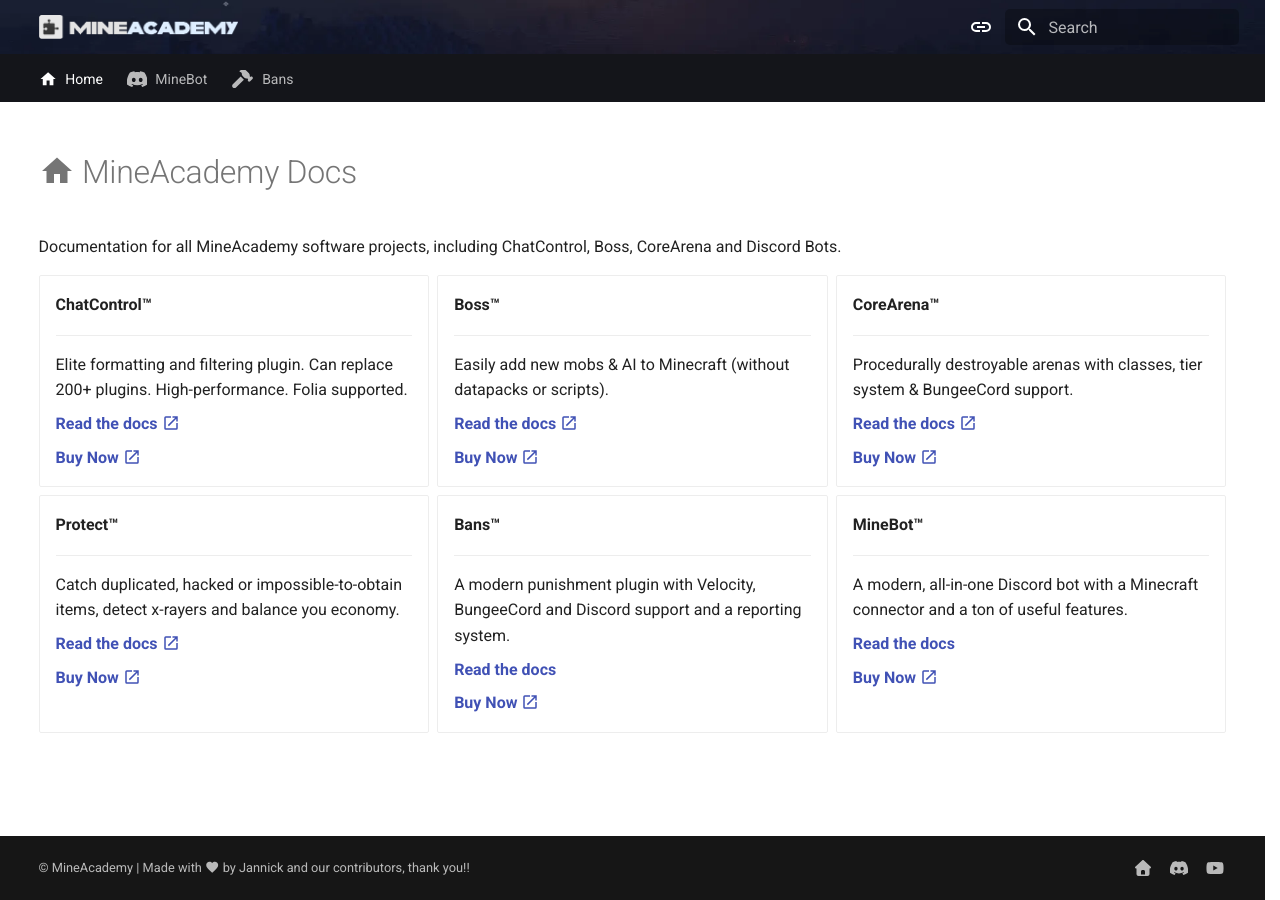
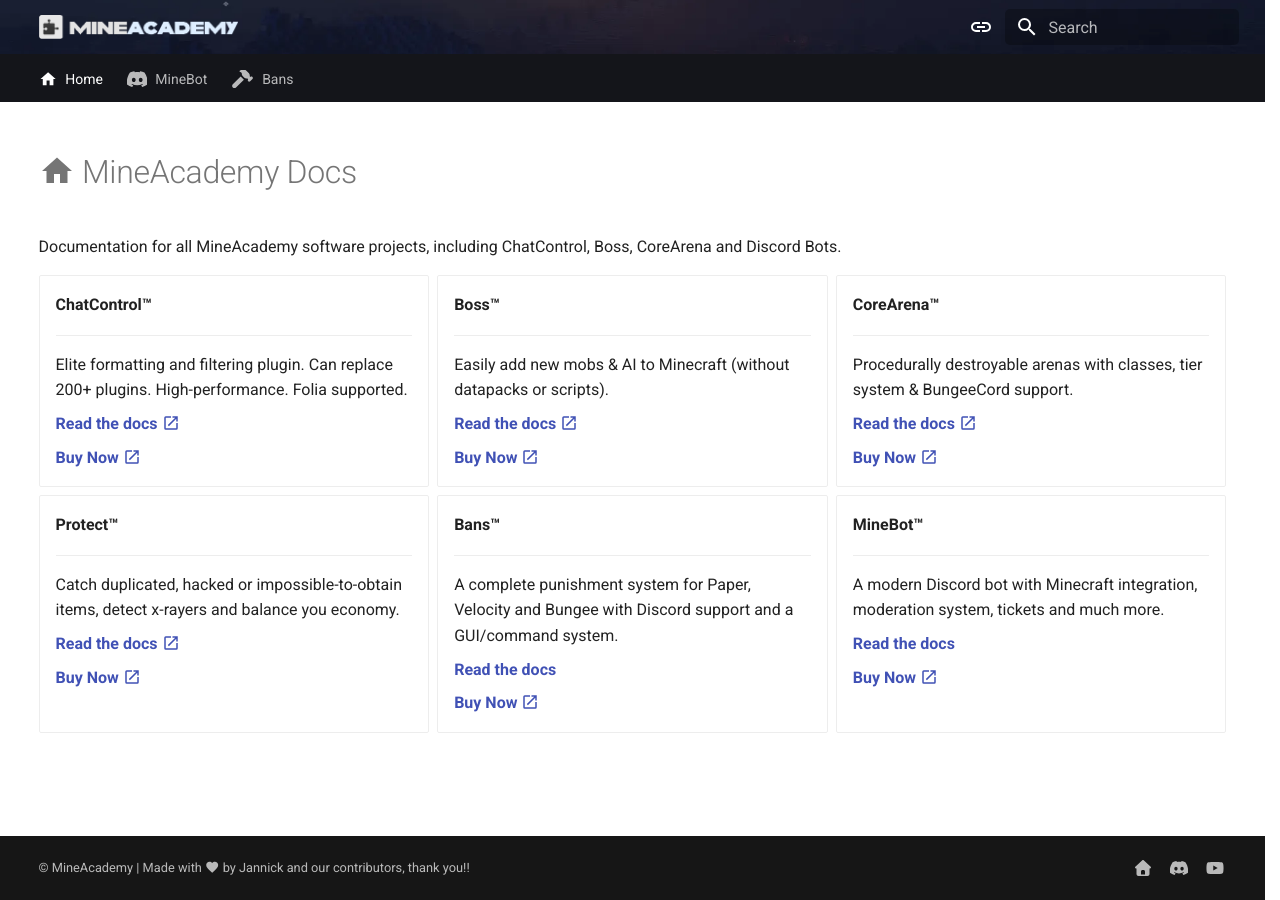
Before and after one commit to kangarko/docs, an MkDocs documentation site: the page built from docs/index.md, in a window 1280 px wide. Built offline with MkDocs 1.6.1 and Material for MkDocs 9.7.7, drawn with Linux system fonts in a browser that asks for light colours; plug-ins that fetch from the network failed and are left out; comment, search, counter and statistics services are not loaded.

Commit message:
Shorten and update bans and minebot home descriptions

```diff
--- a/docs/index.md
+++ b/docs/index.md
@@ -61,7 +61,7 @@
 
     ---
 
-    A modern punishment plugin with Velocity, BungeeCord and Discord support and a reporting system.
+    A complete punishment system for Paper, Velocity and Bungee with Discord support and a GUI/command system.
 
     [**Read the docs**](bans/index.md)
 
@@ -72,7 +72,7 @@
 
     ---
 
-    A modern, all-in-one Discord bot with a Minecraft connector and a ton of useful features.
+    A modern Discord bot with Minecraft integration, moderation system, tickets and much more.
 
     [**Read the docs**](minebot/index.md)
 
```
